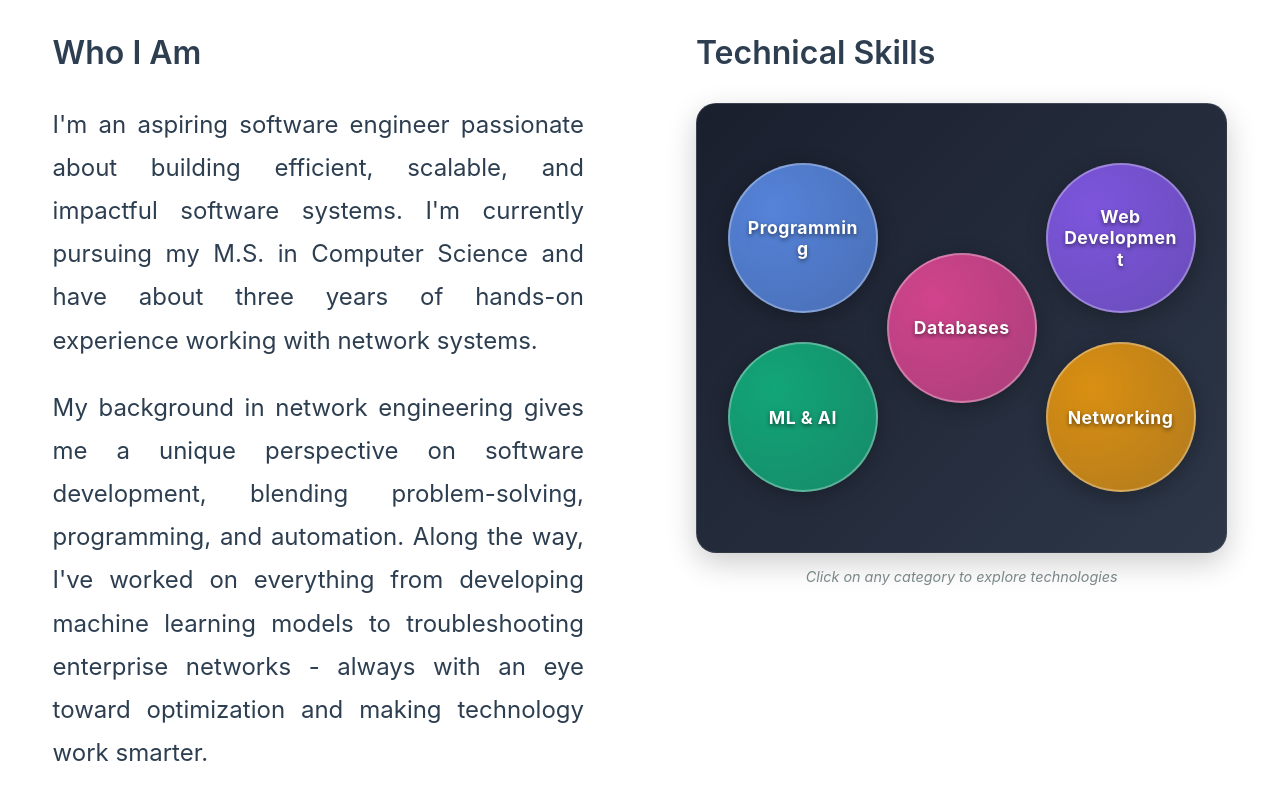
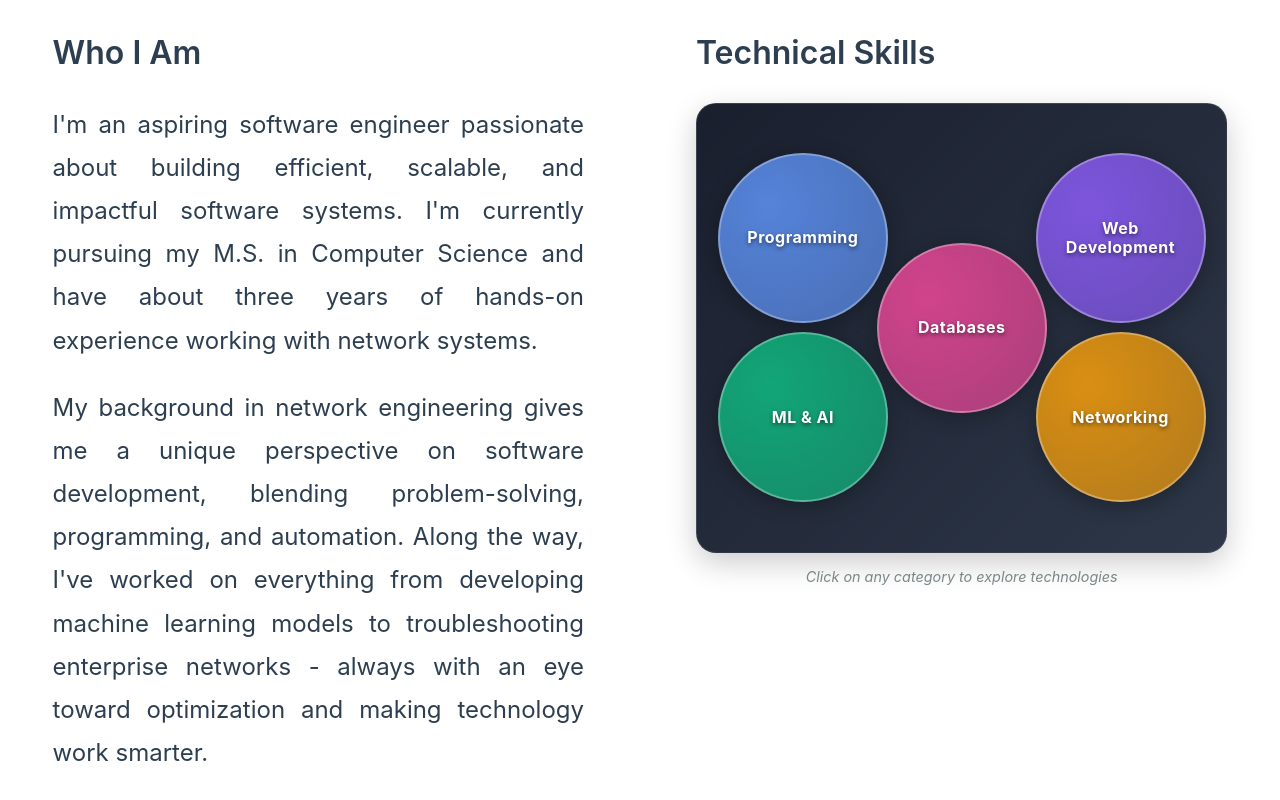
Before and after one commit to Ganesh-U/Personal-Homepage, a website with bundled scripts: page index.html in a window 1280 px wide. Shown: the part 955-1755 px from the top of the page. Built offline with nearby package versions, Linux system fonts and the light colour scheme.

```diff
--- a/css/styles.css
+++ b/css/styles.css
@@ -334,8 +334,8 @@
 }
 
 .main-node {
-  width: 150px;
-  height: 150px;
+  width: 170px;
+  height: 170px;
   display: flex;
   align-items: center;
   justify-content: center;
@@ -360,14 +360,14 @@
 .node-label {
   color: white;
   font-weight: 700;
-  font-size: 1.1rem;
+  font-size: 1rem;
   text-align: center;
   text-shadow: 0 2px 4px rgba(0, 0, 0, 0.5);
   letter-spacing: 0.5px;
   padding: 0.5rem;
   white-space: normal;
   word-wrap: break-word;
-  max-width: 130px;
+  max-width: 150px;
   line-height: 1.2;
 }
 
--- a/index.html
+++ b/index.html
@@ -2,7 +2,7 @@
 <html lang="en">
 <head>
   <meta charset="UTF-8">
-  <meta name="viewport" content="width=device-width, initial-scale=1.0, user-scalable=no">
+  <meta name="viewport" content="width=device-width, initial-scale=1.0, maximum-scale=1.0, user-scalable=no">
   <meta name="author" content="Ganesh Umasankar">
   <meta name="description" content="Personal portfolio of Ganesh Umasankar - MS Computer Science student at Northeastern University specializing in software engineering, network systems, and machine learning">
   <meta name="keywords" content="Ganesh Umasankar, portfolio, software engineer, computer science, Northeastern University">
```
Also changed, not shown: journey.html (+1 -1 lines), projects.html (+1 -1 lines).
